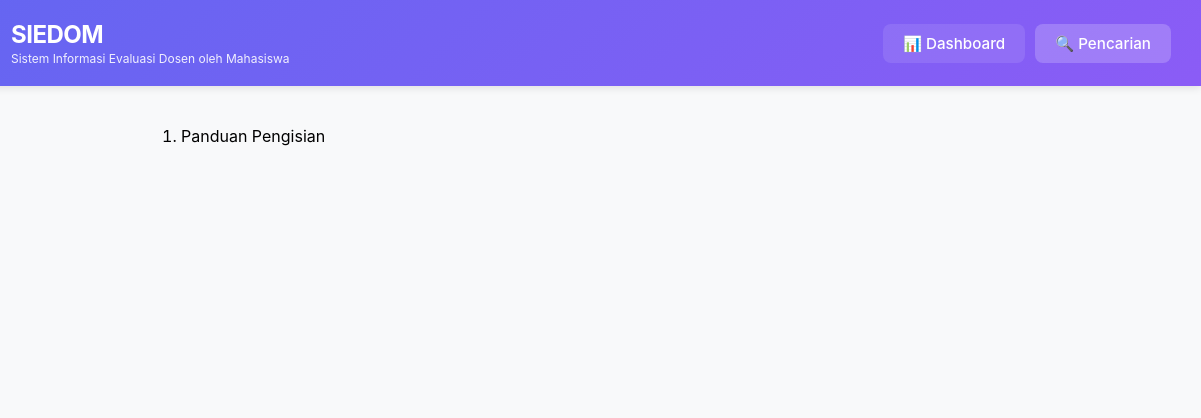
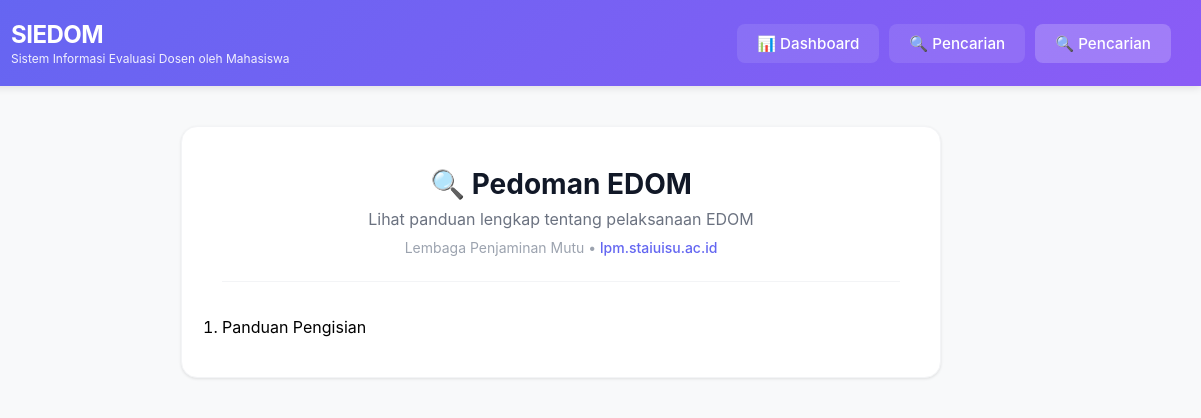
Before and after one commit to lubisrezanoprial/siedom-web, a plain HTML site: page panduan.html in a window 1280 px wide. Shown: the full height of the page, 79-1280 px from the left. Drawn offline with Linux system fonts and the light colour scheme.

Commit message:
Update panduan.html

```diff
--- a/panduan.html
+++ b/panduan.html
@@ -477,15 +477,24 @@
       </div>
       <nav>
         <a href="index.html">📊 Dashboard</a>
-        <a href="pencarian.html" class="active">🔍 Pencarian</a>
+        <a href="pencarian.html">🔍 Pencarian</a>
+        <a href="panduan.html" class="active">🔍 Pencarian</a>
       </nav>
     </div>
   </div>
 
   <div class="container">
-    <ol>
-      <li>Panduan Pengisian</li>
-    </ol>
+    <div class="main-card">
+      <div class="header">
+        <h2 class="header-title">🔍 Pedoman EDOM</h2>
+        <p class="header-subtitle">Lihat panduan lengkap tentang pelaksanaan EDOM</p>
+        <p class="header-info">Lembaga Penjaminan Mutu • <a href="https://lpm.staiuisu.ac.id" target="_blank">lpm.staiuisu.ac.id</a>
+        </p>
+      </div>
+      <ol>
+        <li>Panduan Pengisian</li>
+      </ol>
+    </div>
   </div>
 </body>
 </html>
```
